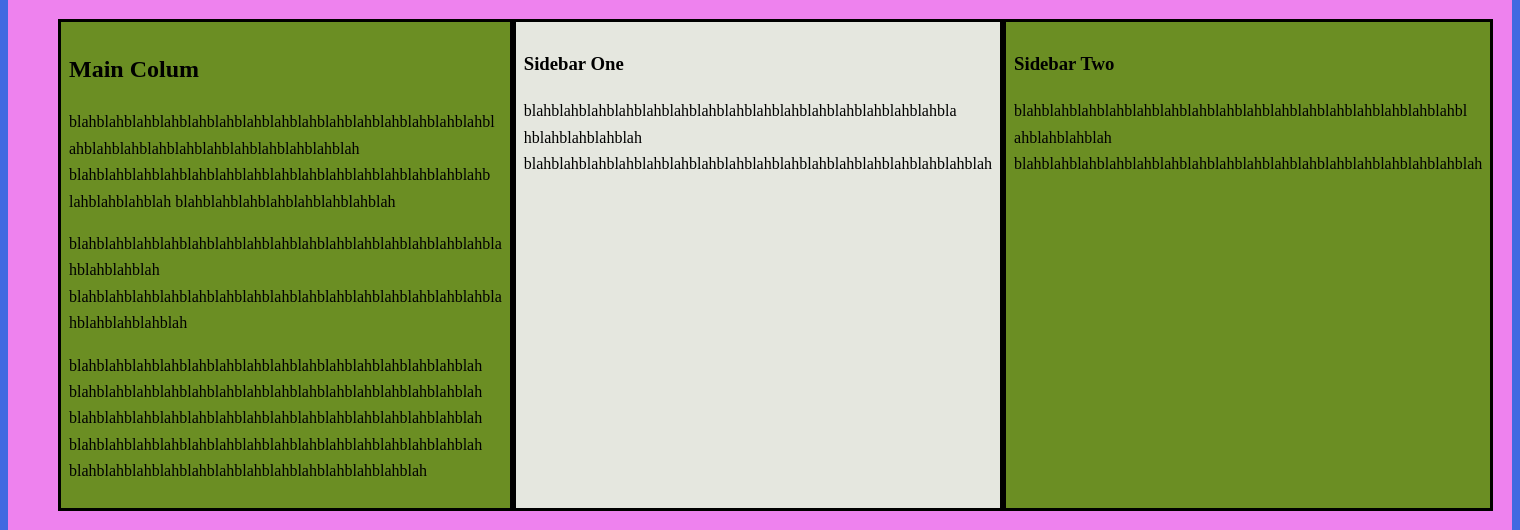
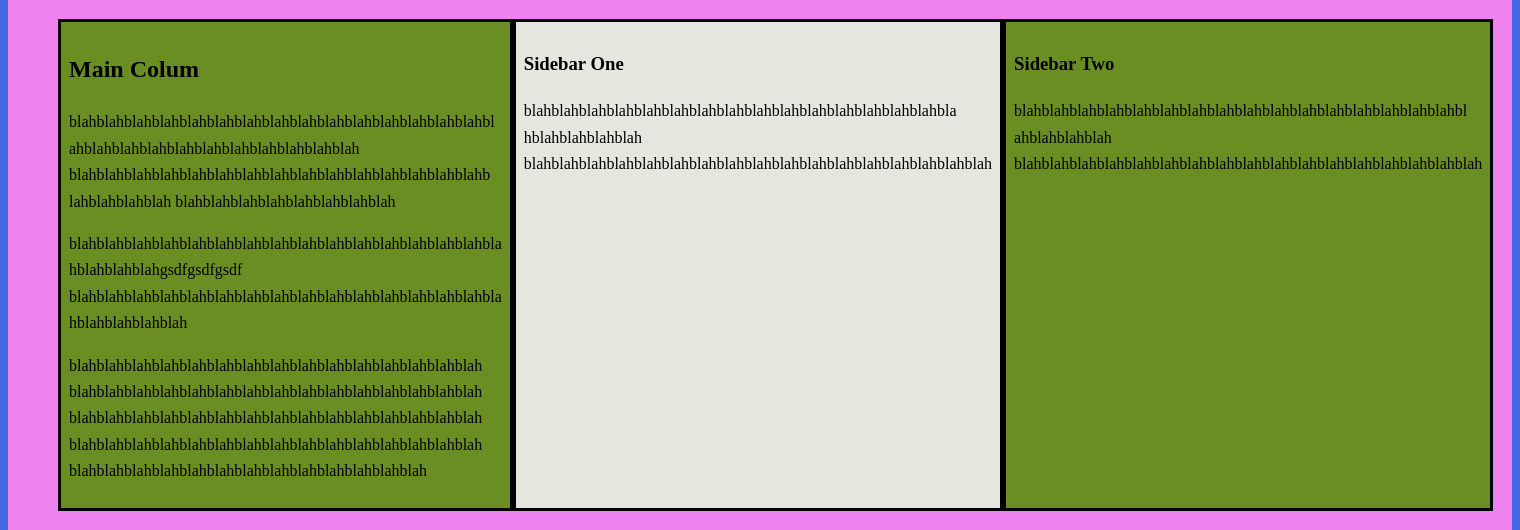
Before and after one commit to PB-PDX/my-first-blog, a Django app: page / in a window 1520 px wide. Shown: the part 162-692 px from the top of the page. Run offline with Django 3.2, Linux system fonts and the light colour scheme.

Commit message:
blog updates

```diff
--- a/blog/templates/blog/post_list.html
+++ b/blog/templates/blog/post_list.html
@@ -39,7 +39,7 @@
                         lahblahblahblah
                         blahblahblahblahblahblahblahblah</p>
                     <p>blahblahblahblahblahblahblahblahblahblahblahblahblahblahblahbla
-                        hblahblahblah
+                        hblahblahblahgsdfgsdfgsdf
                         blahblahblahblahblahblahblahblahblahblahblahblahblahblahblahbla
                         hblahblahblahblah
                     </p>
```
